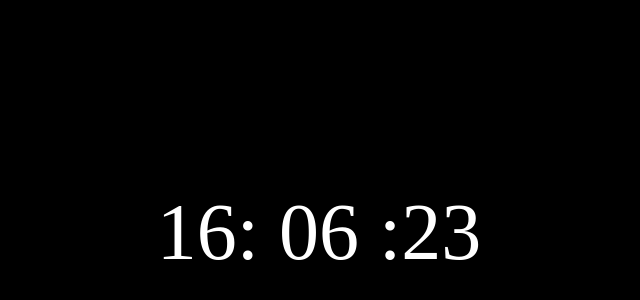
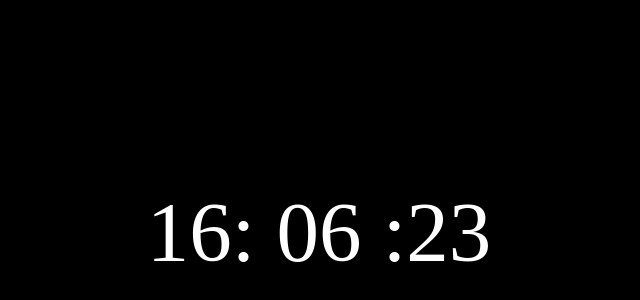
Before and after one commit to mwafaka/HomeWork, a plain HTML site: page Digital-Clock/index.html in a window 1280 px wide. Shown: the part 168-468 px from the top of the page, without its empty margins (321-961 px from the left). Drawn offline with Linux system fonts and the light colour scheme.

Commit message:
Delete padding

```diff
--- a/Digital-Clock/style.css
+++ b/Digital-Clock/style.css
@@ -7,7 +7,5 @@ body {
   left: 50%;
   transform: translateX(-50%) translateY(-50%);
   color: white;
-  font-size: 80px;
-
-  padding: ;
+  font-size: 85px;
 }
```
